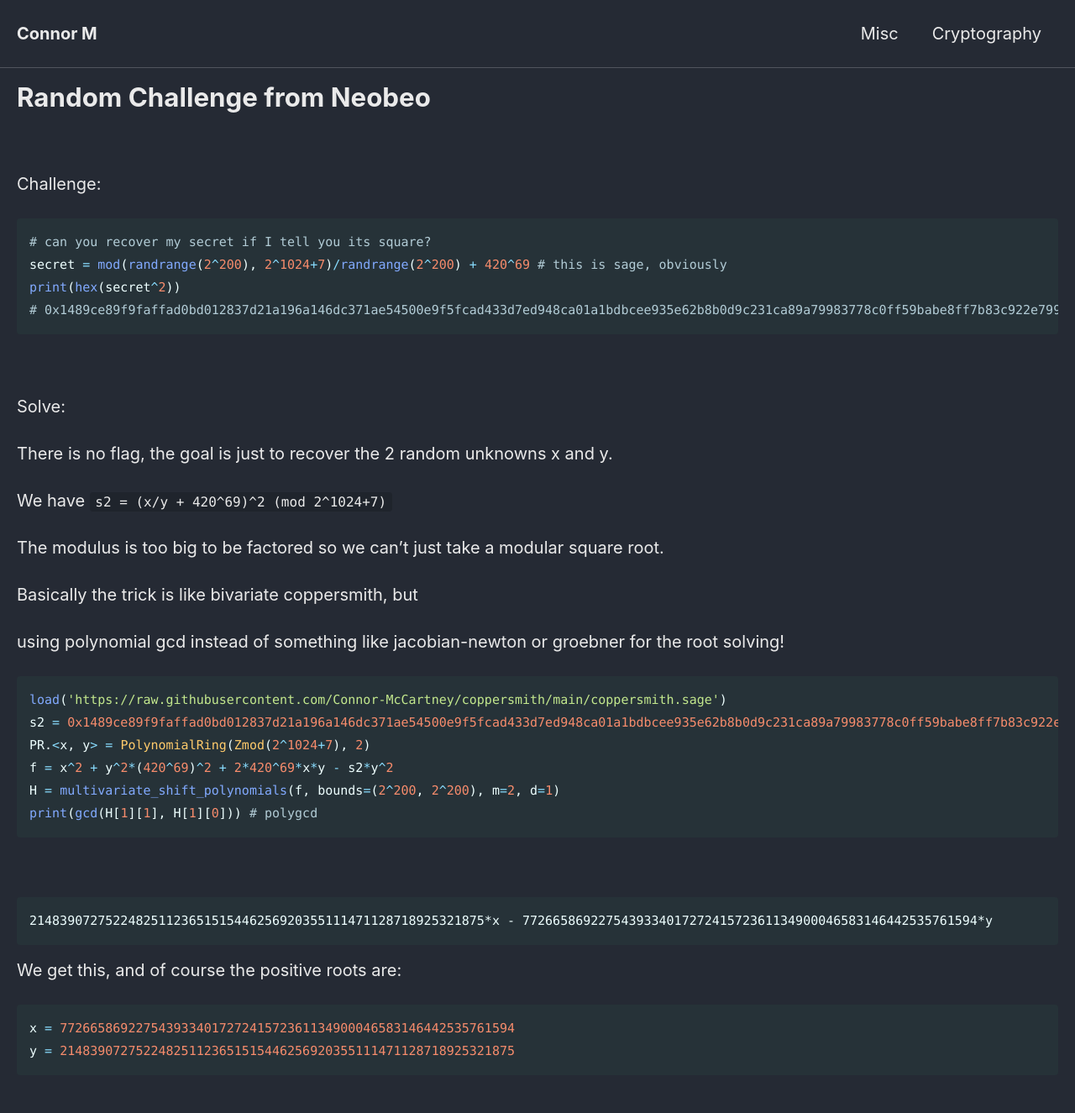
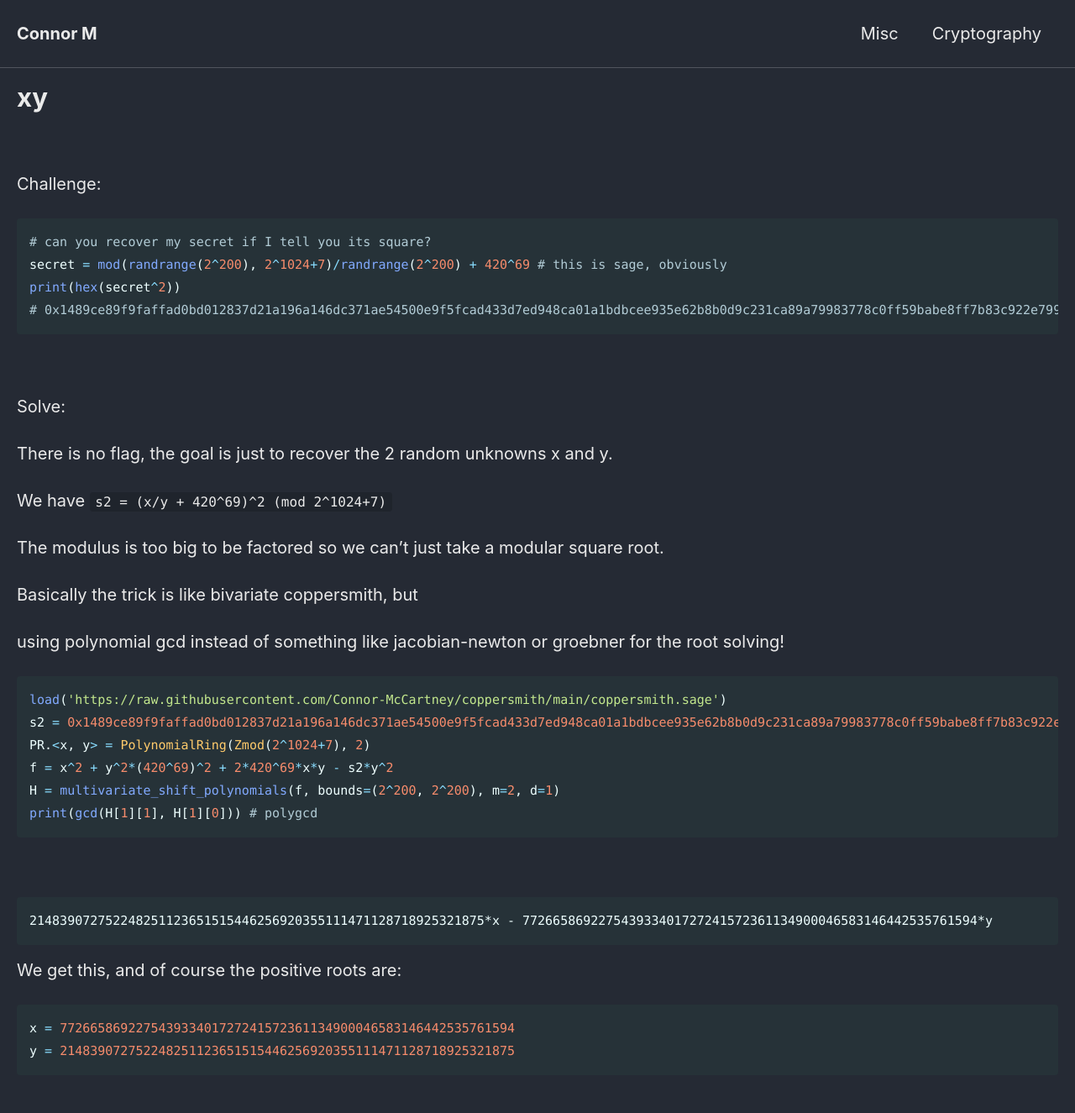
Before and after one commit to Connor-McCartney/Connor-McCartney.github.io, a Jekyll site: the page built from _pages/cryptography/small-roots/xy.md, in a window 1280 px wide. Shown: the whole page at 84% size. Built offline with Jekyll 4.4.1, drawn with Linux system fonts in a browser that asks for light colours; cached includes are drawn as plain includes.

Commit message:
Update and rename random-neobeo.md to xy.md

```diff
--- a/_pages/cryptography/small-roots/random-neobeo.md
+++ b/_pages/cryptography/small-roots/xy.md
@@ -1,6 +1,6 @@
 ---
-permalink: /cryptography/small-roots/random-neobeo
-title: Random Challenge from Neobeo
+permalink: /cryptography/small-roots/xy
+title: xy
 ---
 
 <br>
```
